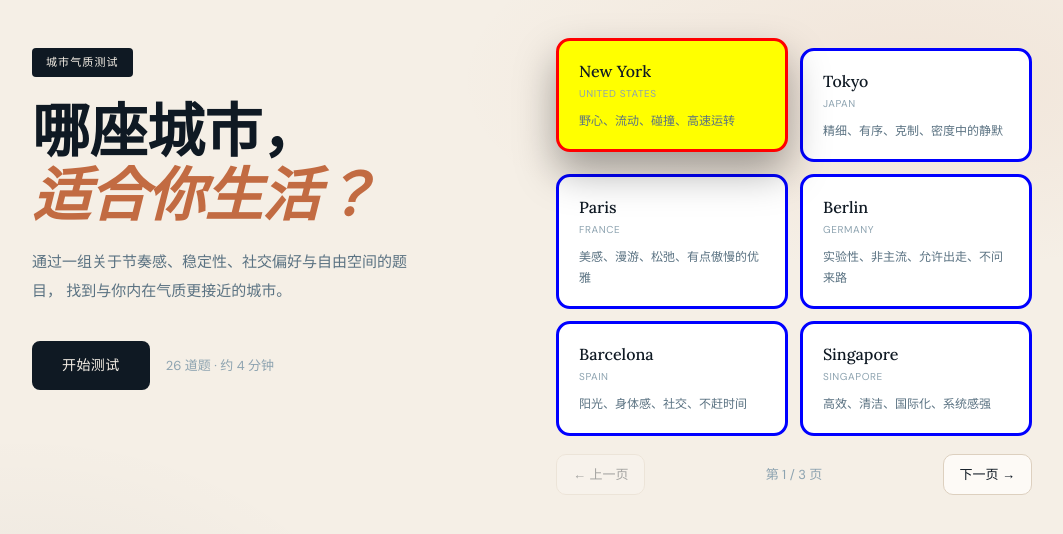
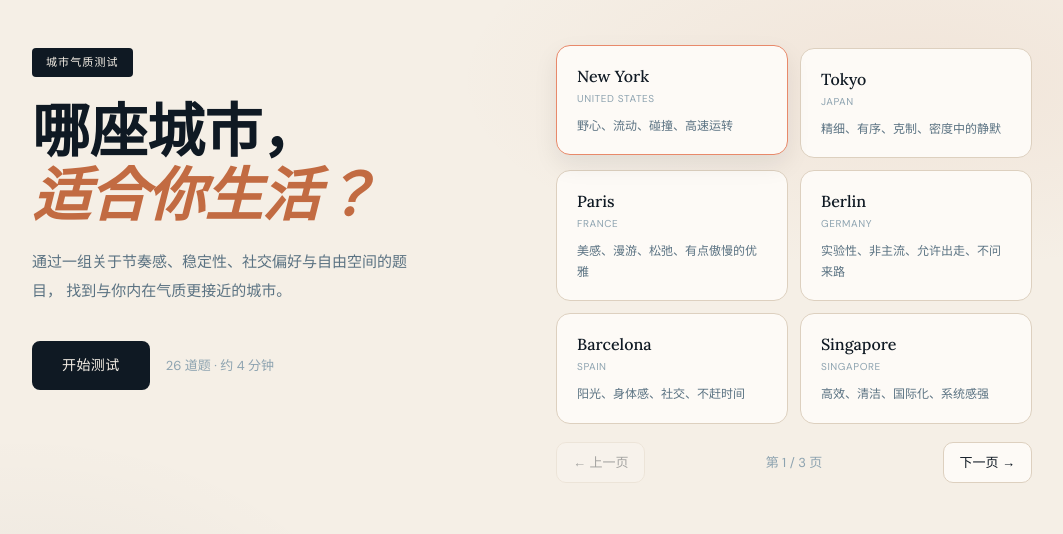
Before and after one commit to Qiunian-Lin/city-test, a Next.js app in the folder city-test/: page / in a window 1280 px wide. In both pictures the pointer is over the button 780 px from the left and 105 px from the top of the page. Shown: the top 534 px of the page, without its empty margins (108-1171 px from the left). Built offline with nearby package versions, Linux system fonts and the light colour scheme.

Commit message:
Update page.module.css

```diff
--- a/city-test/app/page.module.css
+++ b/city-test/app/page.module.css
@@ -127,23 +127,22 @@
 }
 
 .cityCardSm {
-  background: white;
-  border: 3px solid blue;
+  background: var(--white);
+  border: 1px solid var(--sand3);
   border-radius: 14px;
   padding: 18px 20px;
+  transition: border-color 0.2s, transform 0.2s, box-shadow 0.2s;
   cursor: pointer;
   text-align: left;
   appearance: none;
   width: 100%;
   font-family: inherit;
-  transition: all 0.2s ease;
 }
 
 .cityCardSm:hover {
-  background: yellow;
-  border-color: red;
-  transform: translateY(-10px);
-  box-shadow: 0 20px 40px rgba(0, 0, 0, 0.35);
+  border-color: var(--terra2);
+  transform: translateY(-3px);
+  box-shadow: 0 10px 24px rgba(15, 25, 35, 0.08);
 }
 
 .cityNameSm {
```
